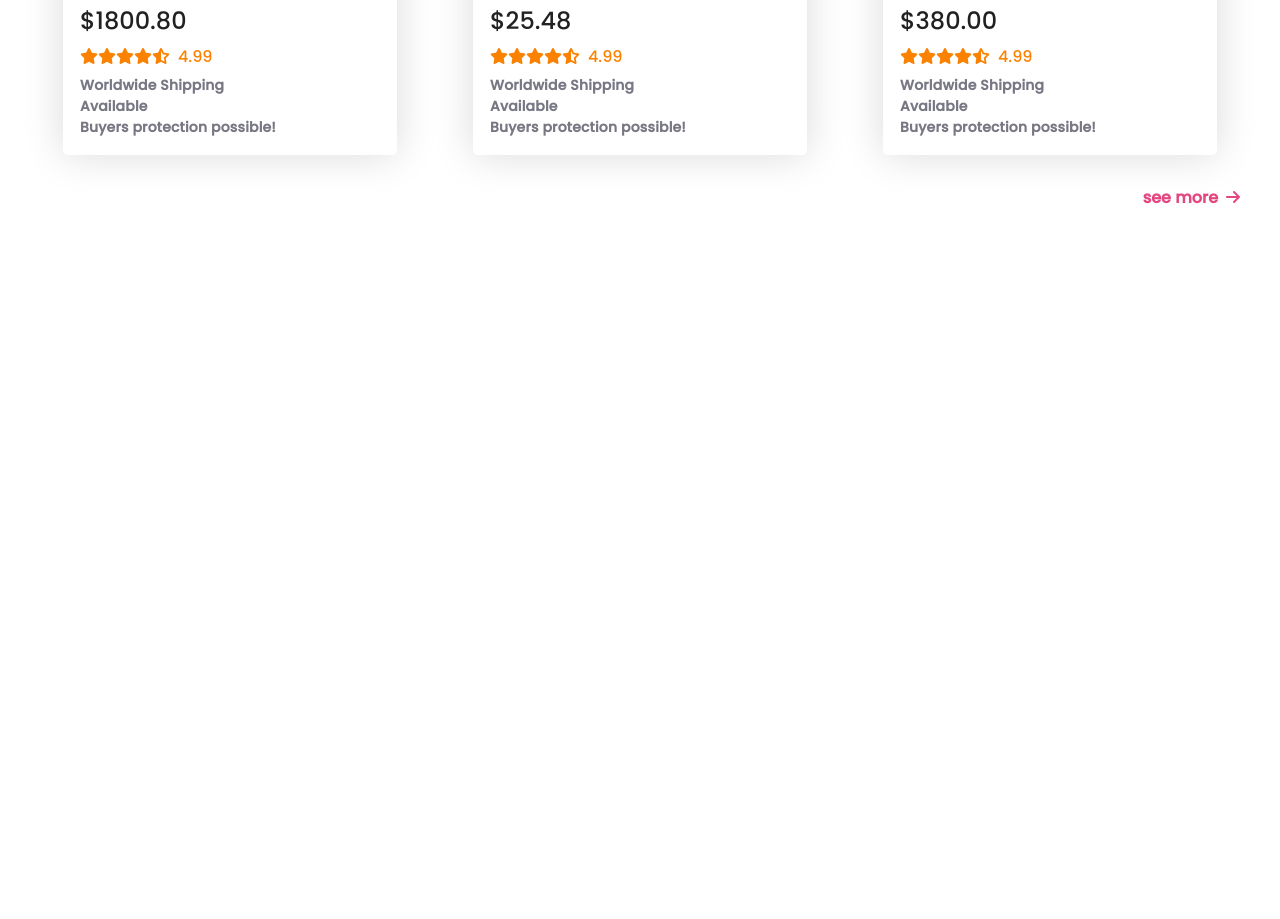
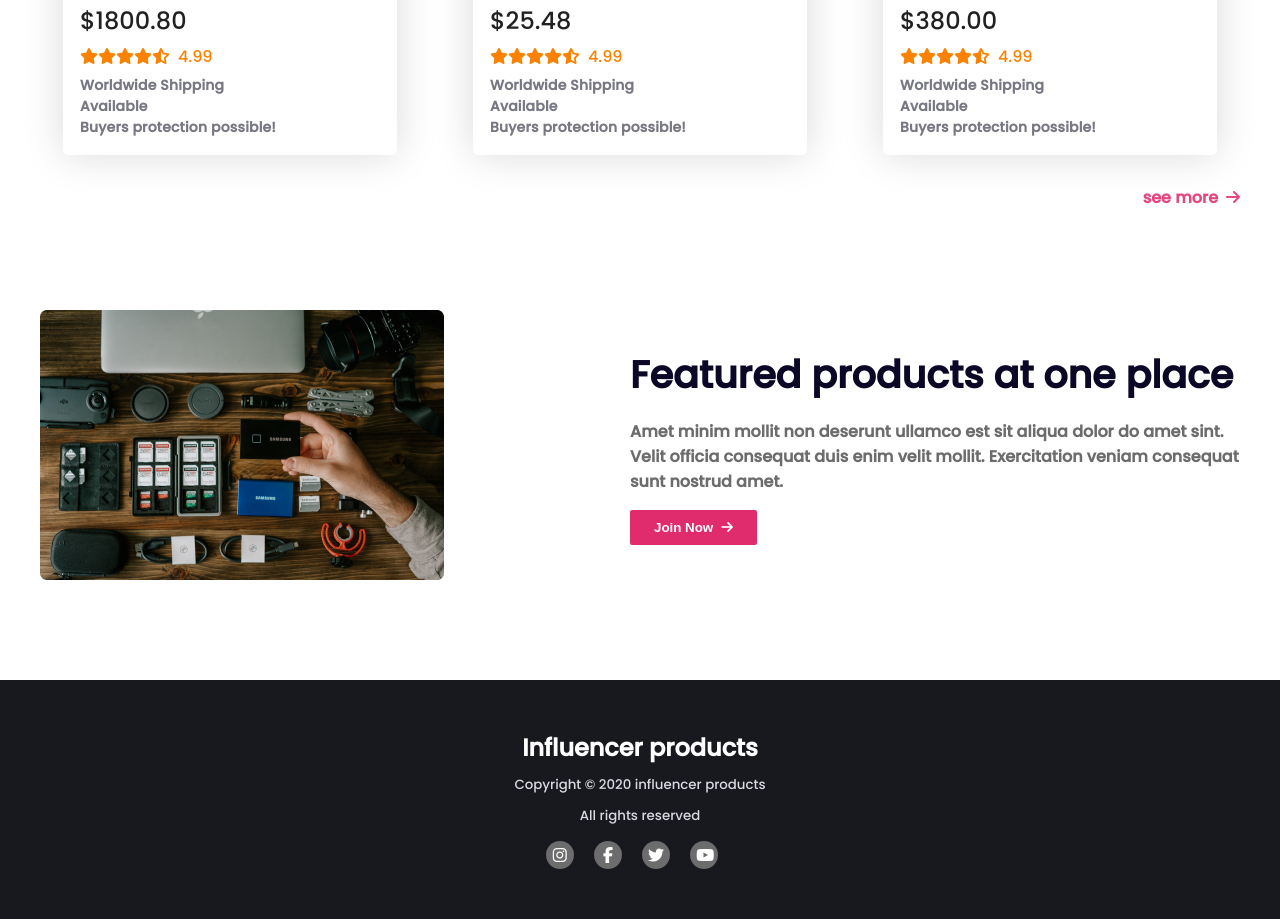
Before and after one commit to soyedarif/influencer_gear, a plain HTML site: page index.html in a window 1280 px wide. Shown: the part 2374-3293 px from the top of the page. Before the commit the page ends 2684 px from the top, so only its background shows below. Drawn offline with Linux system fonts and the light colour scheme.

Commit message:
website desktop done

```diff
--- a/index.html
+++ b/index.html
@@ -181,7 +181,30 @@
             </div>
             <h2 class="more">see more<i class="fa-solid fa-arrow-right"></i></h2>
         </section>
+        <!-- feature section  -->
+        <section class="feature container">
+            <img class="feature-img" src="./images/gear.png" alt="">
+            <div class="feature-details">
+                <h2 class="feature-title">Featured products at one place</h2>
+                <p class="feature-info">Amet minim mollit non deserunt ullamco est sit aliqua dolor do amet sint. Velit officia consequat duis enim velit mollit. Exercitation veniam consequat sunt nostrud amet.</p>
+                <button class="btn-feature">Join Now<i class="fa-solid fa-arrow-right"></i></button>
+            </div>
+        </section>
     </main>
+    <!-- footer  -->
+    <footer>
+        <div class="footer container">
+            <h3 class="footer-title">Influencer products</h3>
+            <p><small>Copyright © 2020  influencer products</small></p>
+            <p><small>All rights reserved</small></p>
+            <div class="social">
+                <i class="fa-brands fa-instagram"></i>
+                <i class="fa-brands fa-facebook-f"></i>
+                <i class="fa-brands fa-twitter"></i>
+                <i class="fa-brands fa-youtube"></i>
+            </div>
+        </div>
+    </footer>
 </body>
 
 </html>
--- a/style/style.css
+++ b/style/style.css
@@ -171,3 +171,63 @@ header {
 .more i {
     margin-left: 8px;
 }
+/* feature section style  */
+.feature{
+    display: flex;
+    justify-content: space-between;
+    align-items: center;
+    margin-bottom: 100px;
+}
+.feature-details{
+    width: 610px;
+}
+.feature-title{
+    font-weight: 700;
+font-size: 38px;
+color: #0A0826;
+margin-bottom: 16px;
+}
+.feature-info{
+    color: #6C6C6C;
+    font-weight: 700;
+    margin-bottom: 16px;
+}
+.btn-feature {
+    background: #E02C6D;
+    border-radius: 2px;
+    padding: 10px 24px;
+    font-weight: 700;
+    border: none;
+    color: #FFFFFF;
+}
+.btn-feature i{
+    margin-left: 8px;
+}
+/* footer  */
+footer{
+    background-color: #18191F;
+}
+.footer{
+    padding: 50px;
+    text-align: center;
+    color: #FFFFFF;
+}
+.footer-title{
+    font-size: 24px;
+    font-weight: 700;
+    margin-bottom: 6px;
+}
+.footer p{
+    color: #D9DBE1;
+    margin-bottom: 6px;
+}
+.footer p:nth-child(3){
+    margin-bottom: 14px;
+}
+.social i{
+    width: 28px;
+    padding: 6px;
+    border-radius: 50%;
+    background-color: #6C6C6C;
+    margin-right: 16px;
+}
```
